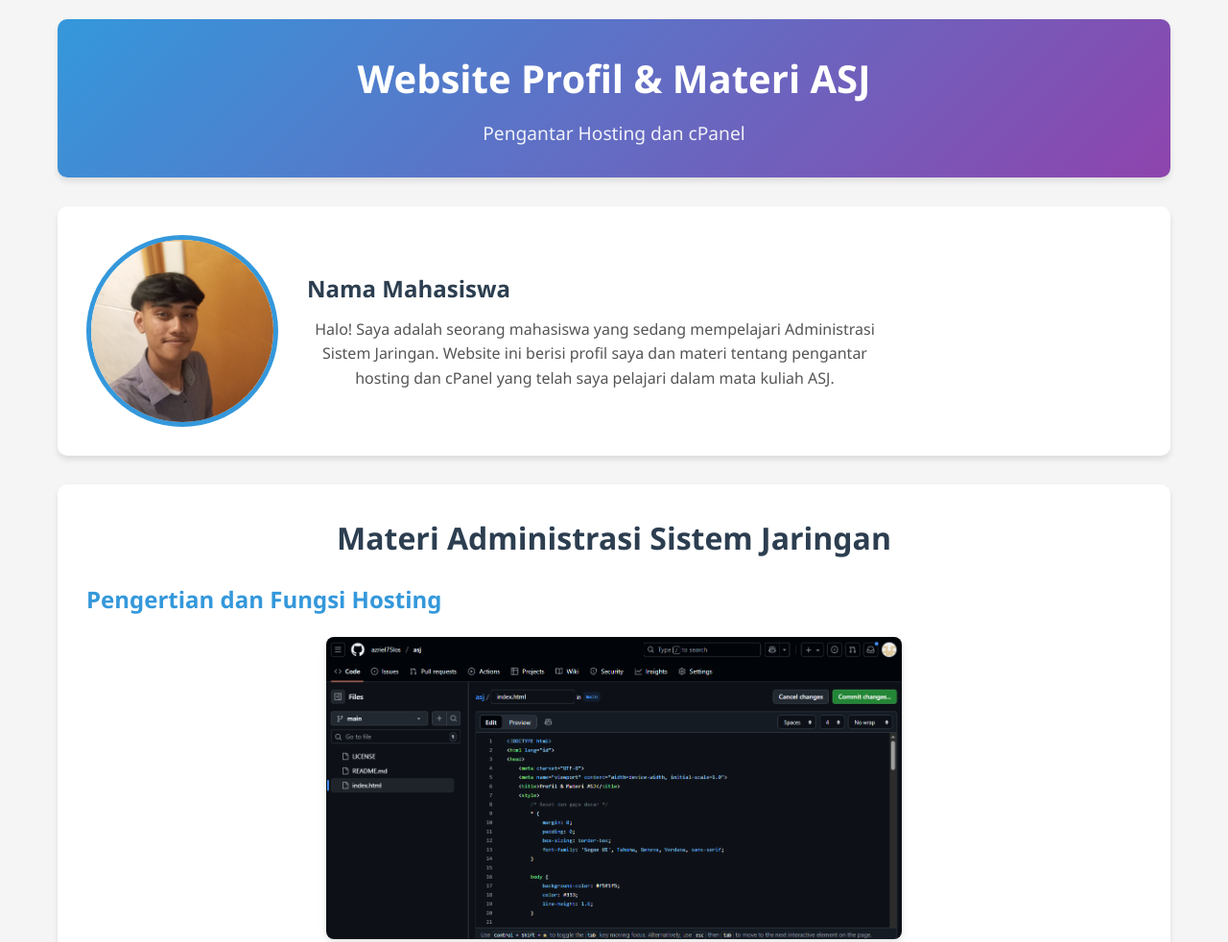
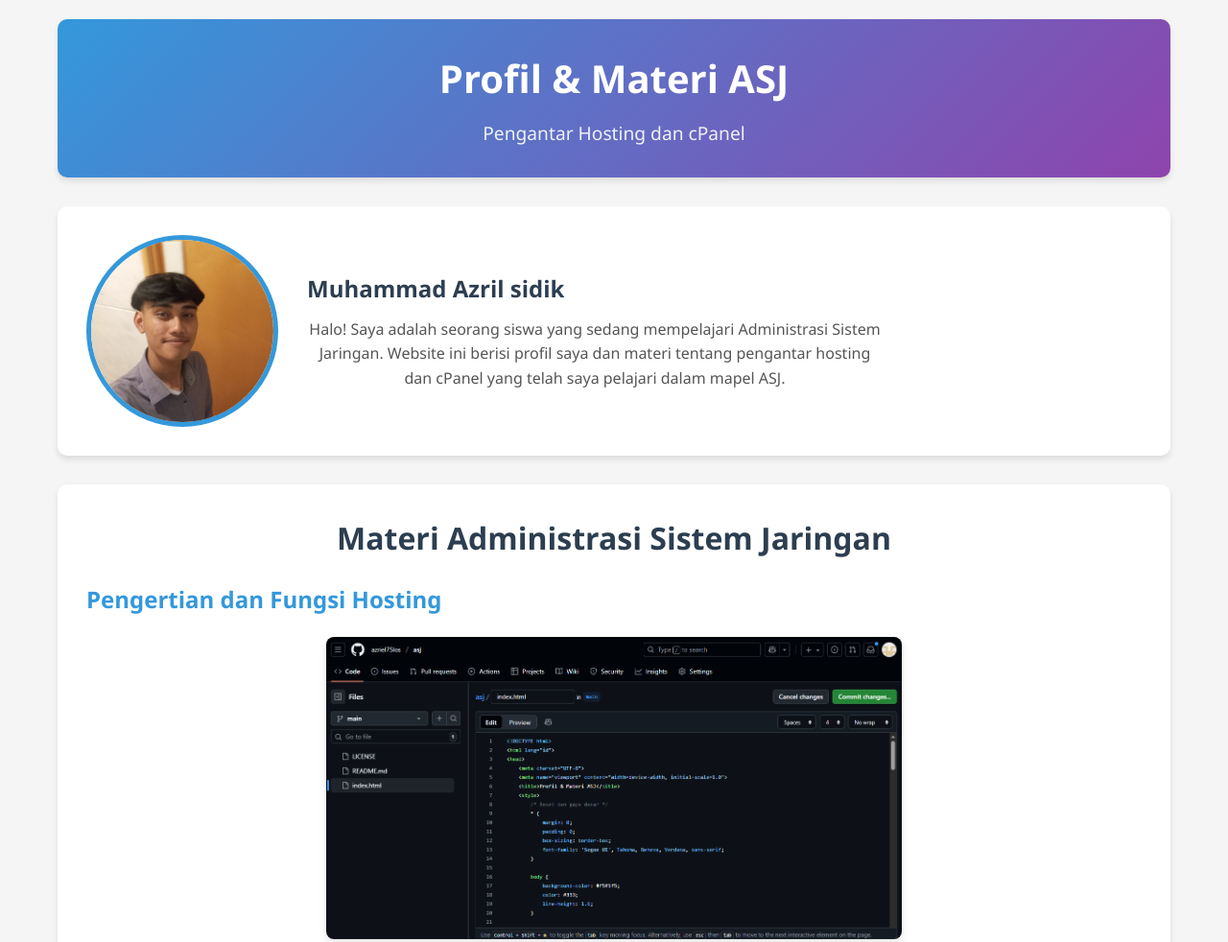
Before and after one commit to azriel75los/asj, a plain HTML site: page index.html in a window 1280 px wide. Shown: the top 982 px of the page at 96% size. Drawn offline with Linux system fonts and the light colour scheme.

Commit message:
Update index.html
Signed-off-by: azriel75los <lijakidis@gmail.com>

```diff
--- a/index.html
+++ b/index.html
@@ -5,7 +5,6 @@
     <meta name="viewport" content="width=device-width, initial-scale=1.0">
     <title>Profil & Materi ASJ</title>
     <style>
-        /* Reset dan gaya dasar */
         * {
             margin: 0;
             padding: 0;
@@ -149,15 +148,15 @@
 <body>
     <div class="container">
         <header>
-            <h1>Website Profil & Materi ASJ</h1>
+            <h1>Profil & Materi ASJ</h1>
             <p>Pengantar Hosting dan cPanel</p>
         </header>
 
         <section class="profile">
             <img src="j.jpeg" alt="Foto Profil" class="profile-img">
             <div>
-                <h2>Nama Mahasiswa</h2>
-                <p>Halo! Saya adalah seorang mahasiswa yang sedang mempelajari Administrasi Sistem Jaringan. Website ini berisi profil saya dan materi tentang pengantar hosting dan cPanel yang telah saya pelajari dalam mata kuliah ASJ.</p>
+                <h2>Muhammad Azril sidik</h2>
+                <p>Halo! Saya adalah seorang siswa yang sedang mempelajari Administrasi Sistem Jaringan. Website ini berisi profil saya dan materi tentang pengantar hosting dan cPanel yang telah saya pelajari dalam mapel ASJ.</p>
             </div>
         </section>
 
```
